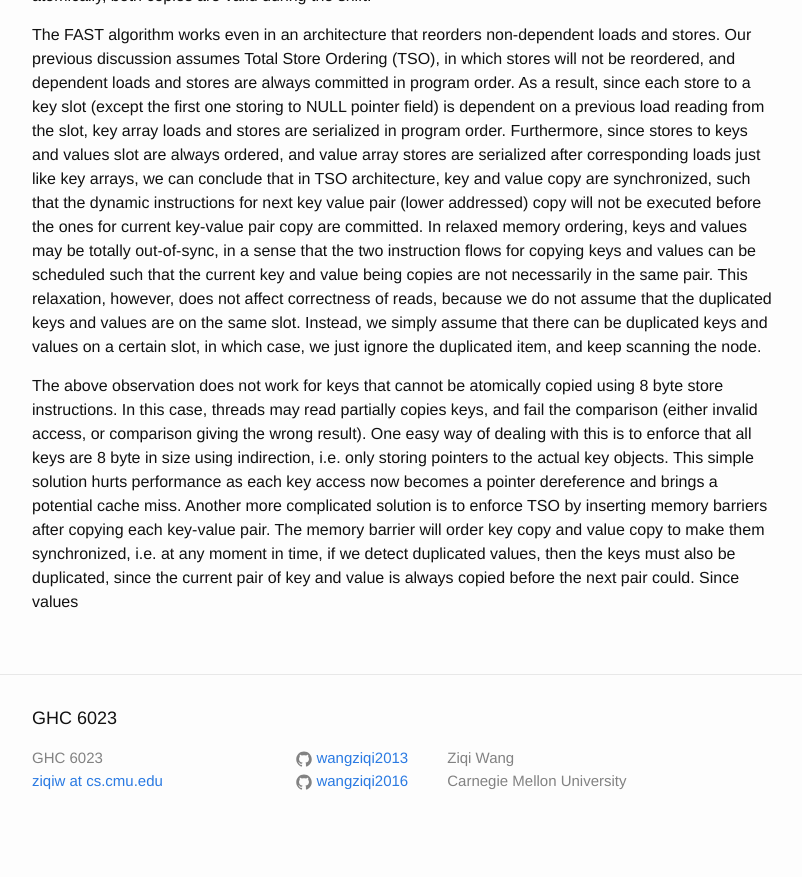
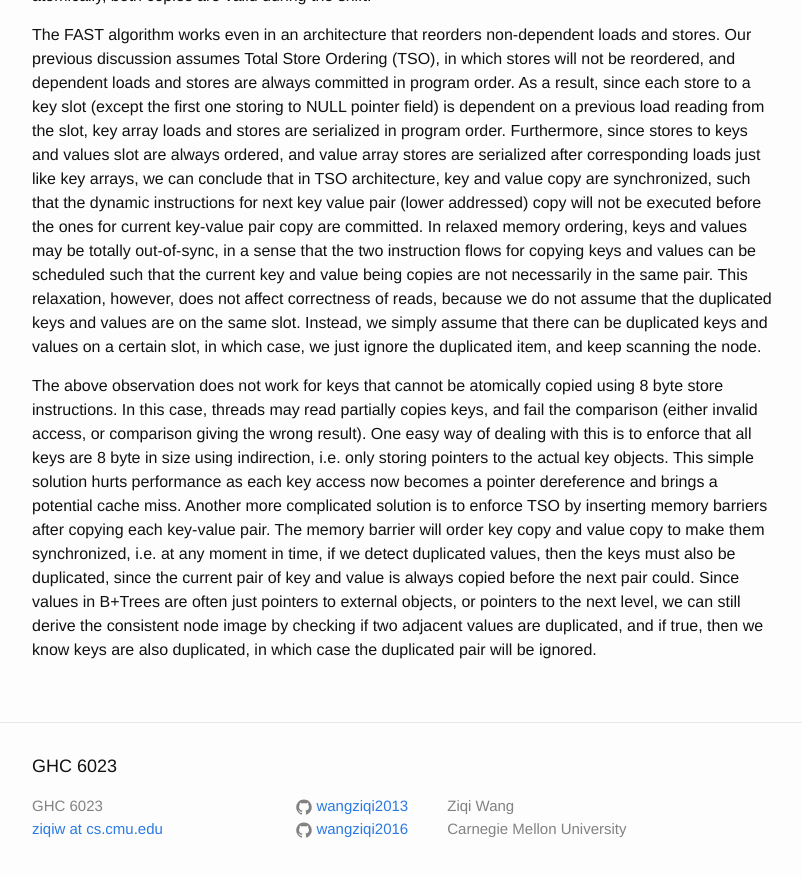
Before and after one commit to wangziqi2013/wangziqi2013.github.io, a Jekyll site: the page built from _posts/2019-11-21-fast-fair.markdown, in a window 1280 px wide and 900 px high, scrolled down 2113 px. Shown: the top 877 px of the window, without its empty margins (238-1040 px from the left). Built offline with Jekyll 4.4.1, drawn with Linux system fonts in a browser that asks for light colours; before the commit the page ends 2965 px from its top, so only the background shows below that.

Commit message:
Finish relaxed memory model

```diff
--- a/_posts/2019-11-21-fast-fair.markdown
+++ b/_posts/2019-11-21-fast-fair.markdown
@@ -93,4 +93,7 @@ only storing pointers to the actual key objects. This simple solution hurts perf
 a pointer dereference and brings a potential cache miss. Another more complicated solution is to enforce TSO by inserting
 memory barriers after copying each key-value pair. The memory barrier will order key copy and value copy to make them
 synchronized, i.e. at any moment in time, if we detect duplicated values, then the keys must also be duplicated, since
-the current pair of key and value is always copied before the next pair could. Since values
+the current pair of key and value is always copied before the next pair could. Since values in B+Trees are often
+just pointers to external objects, or pointers to the next level, we can still derive the consistent node image
+by checking if two adjacent values are duplicated, and if true, then we know keys are also duplicated, in which case
+the duplicated pair will be ignored.
```
